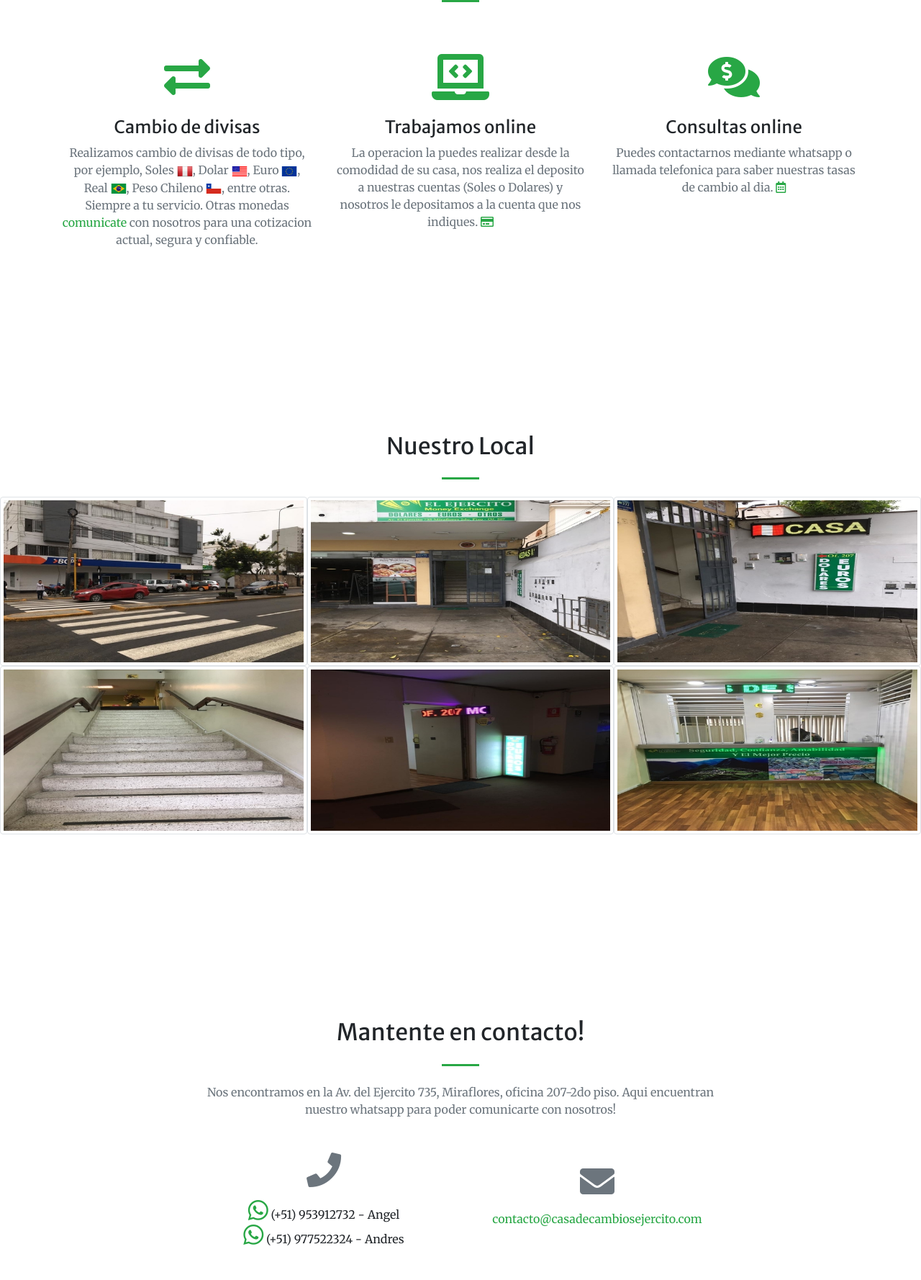
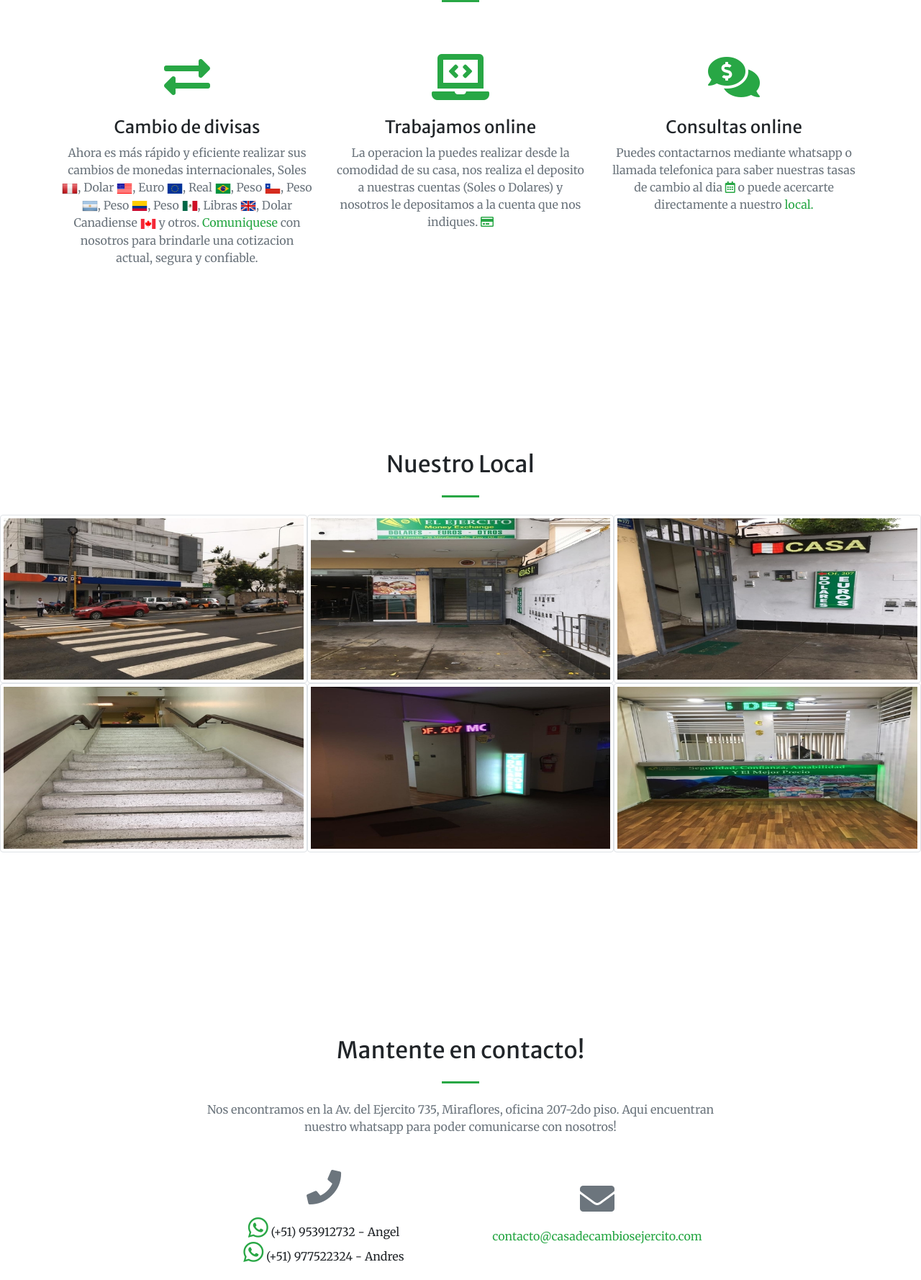
Before and after one commit to YecoG23/x-exchangesite, a Django app: page / in a window 1280 px wide. Shown: the part 1839-3617 px from the top of the page at 72% size. Run offline with Django 3.2, Linux system fonts and the light colour scheme; some libraries are stand-ins or nearby versions.

Commit message:
adding more flags and content-text changed

```diff
--- a/templates/index.html
+++ b/templates/index.html
@@ -55,7 +55,7 @@ header.masthead {
           <div class="mt-5">
             <i class="fas fa-4x fa-exchange-alt text-primary mb-4"></i>
             <h3 class="h4 mb-2">Cambio de divisas</h3>
-            <p class="text-muted mb-0">Realizamos cambio de divisas de todo tipo, por ejemplo, Soles <img src="{% static 'img/Peru-flag.png' %}" height="22" width="22">, Dolar <img src="{% static 'img/US-flag.png' %}" height="22" width="22">, Euro <img src="{% static 'img/European-flag.png' %}" height="22" width="22">, Real <img src="{% static 'img/Brazil-flag.png' %}" height="22" width="22">, Peso Chileno <img src="{% static 'img/Chile-flag.png' %}" height="22" width="22">, entre otras. Siempre a tu servicio. Otras monedas <a href="#contact">comunicate</a> con nosotros para una cotizacion actual, segura y confiable.</p>
+            <p class="text-muted mb-0">Ahora es más rápido y eficiente realizar sus cambios de monedas internacionales, Soles <img src="{% static 'img/Peru-flag.png' %}" height="22" width="22">, Dolar <img src="{% static 'img/US-flag.png' %}" height="22" width="22">, Euro <img src="{% static 'img/European-flag.png' %}" height="22" width="22">, Real <img src="{% static 'img/Brazil-flag.png' %}" height="22" width="22">, Peso <img src="{% static 'img/Chile-flag.png' %}" height="22" width="22">, Peso <img src="{% static 'img/Argentina-flag.png' %}" height="22" width="22">, Peso <img src="{% static 'img/Colombia-flag.png' %}" height="22" width="22">, Peso <img src="{% static 'img/Mexico-flag.png' %}" height="22" width="22">, Libras <img src="{% static 'img/UK-flag.png' %}" height="22" width="22">, Dolar Canadiense <img src="{% static 'img/Canada-flag.png' %}" height="22" width="22"> y otros. <a href="#contact"> Comuniquese</a> con nosotros para brindarle una cotizacion actual, segura y confiable.</p>
           </div>
         </div>
         <div class="col-lg-4 col-md-6 text-center">
@@ -69,7 +69,7 @@ header.masthead {
           <div class="mt-5">
             <i class="fas fa-4x fa-comments-dollar text-primary mb-4"></i>
             <h3 class="h4 mb-2">Consultas online</h3>
-            <p class="text-muted mb-0">Puedes contactarnos mediante whatsapp o llamada telefonica para saber nuestras tasas de cambio al dia. <i class="far fa-calendar-alt text-primary"></i></p>
+            <p class="text-muted mb-0">Puedes contactarnos mediante whatsapp o llamada telefonica para saber nuestras tasas de cambio al dia <i class="far fa-calendar-alt text-primary"></i> o puede acercarte directamente a nuestro <a href="#portfolio"> local.</a></p>
           </div>
         </div>
         </div>
@@ -180,7 +180,7 @@ header.masthead {
         <div class="col-lg-8 text-center">
           <h2 class="mt-0">Mantente en contacto!</h2>
           <hr class="divider my-4">
-          <p class="text-muted mb-5">Nos encontramos en la Av. del Ejercito 735, Miraflores, oficina 207-2do piso. Aqui encuentran nuestro whatsapp para poder comunicarte con nosotros!</p>
+          <p class="text-muted mb-5">Nos encontramos en la Av. del Ejercito 735, Miraflores, oficina 207-2do piso. Aqui encuentran nuestro whatsapp para poder comunicarse con nosotros!</p>
         </div>
       </div>
       <div class="row mt-0">
```
Also changed, not shown: exchange/static/img/Argentina-flag.png (added), exchange/static/img/Canada-flag.png (added), exchange/static/img/Colombia-flag.png (added), exchange/static/img/Mexico-flag.png (added), exchange/static/img/UK-flag.png (added), exchangeMoney/static/img/Argentina-flag.png (added), exchangeMoney/static/img/Canada-flag.png (added), exchangeMoney/static/img/Colombia-flag.png (added), exchangeMoney/static/img/Mexico-flag.png (added), exchangeMoney/static/img/UK-flag.png (added).
